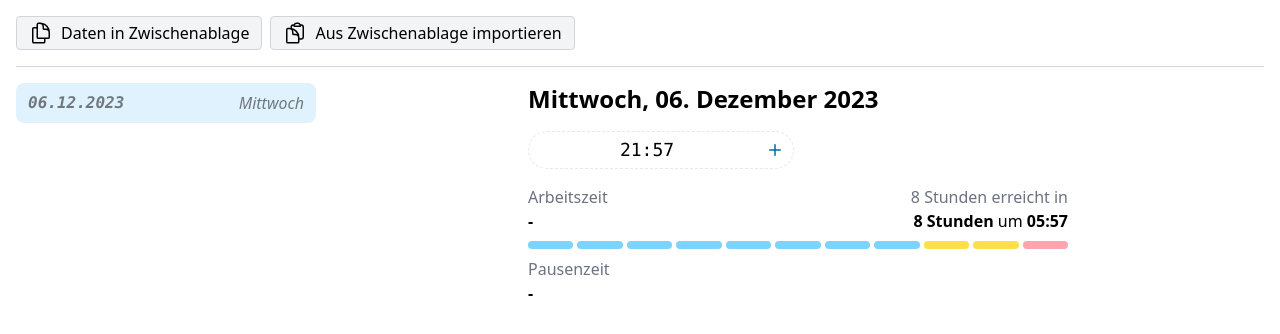
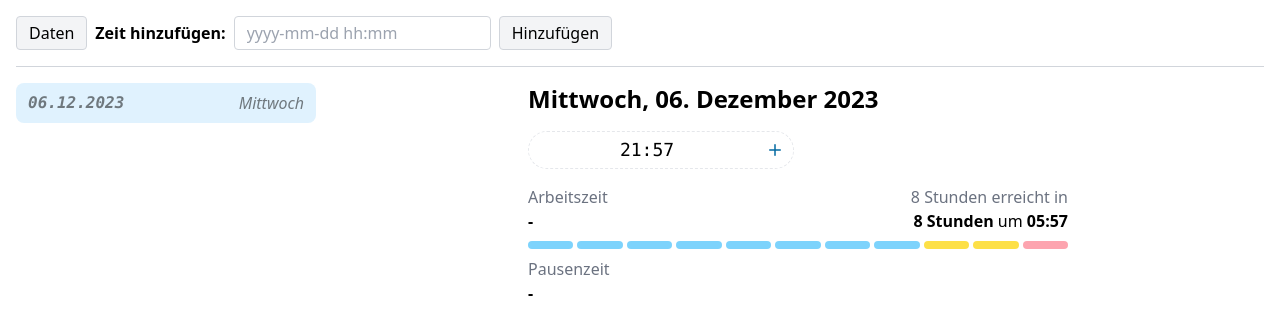
Before and after one commit to alinnert/timetracker, a Vue app: page / in a window 1280 px wide. Shown: the top 334 px of the page. Built offline with nearby package versions, Linux system fonts and the light colour scheme.

Commit message:
Add custom add time form, put im/export into menu

```diff
--- a/package.json
+++ b/package.json
@@ -13,6 +13,7 @@
     "format": "prettier --write src/"
   },
   "dependencies": {
+    "@headlessui/vue": "^1.7.16",
     "date-fns": "^2.30.0",
     "pinia": "^2.1.7",
     "vue": "^3.3.10"
--- a/src/App.vue
+++ b/src/App.vue
@@ -5,9 +5,12 @@ import DaySummary from './components/DaySummary.vue'
 import DaysList from './components/DaysList.vue'
 import TimestampList from './components/TimestampList.vue'
 import ToolbarButton from './components/ToolbarButton.vue'
+import ToolbarMenu from './components/ToolbarMenu.vue'
+import ToolbarMenuItem from './components/ToolbarMenuItem.vue'
 import UiStack from './components/UiStack.vue'
 import UiToolbar from './components/UiToolbar.vue'
 import { useTimesStore } from './stores/times'
+import AddTimestampForm from './components/AddTimestampForm.vue'
 
 const timesStore = useTimesStore()
 </script>
@@ -15,7 +18,10 @@ const timesStore = useTimesStore()
 <template>
   <div class="fixed inset-0 app-grid app-mobile-grid sm:app-desktop-grid p-4">
     <UiToolbar class="[grid-area:header]">
-      <ToolbarButton @click="timesStore.copyTimesToClipboard">
+      <ToolbarMenu>
+        <template #button>Daten</template>
+
+        <ToolbarMenuItem @click="timesStore.copyTimesToClipboard">
           <svg
             xmlns="http://www.w3.org/2000/svg"
             fill="none"
@@ -32,9 +38,9 @@ const timesStore = useTimesStore()
           </svg>
 
           Daten in Zwischenablage
-      </ToolbarButton>
+        </ToolbarMenuItem>
 
-      <ToolbarButton @click="timesStore.importTimesFromClipboard">
+        <ToolbarMenuItem @click="timesStore.importTimesFromClipboard">
           <svg
             xmlns="http://www.w3.org/2000/svg"
             fill="none"
@@ -51,19 +57,21 @@ const timesStore = useTimesStore()
           </svg>
 
           Aus Zwischenablage importieren
-      </ToolbarButton>
+        </ToolbarMenuItem>
+      </ToolbarMenu>
 
+      <AddTimestampForm></AddTimestampForm>
+
+      <template #right>
         <template v-if="timesStore.importData.length > 0">
-        {{ timesStore.importData.length }} {{ timesStore.importData.length === 1 ? 'Eintrag' : 'Einträge' }} importieren?
-        <ToolbarButton @click="timesStore.applyImport()">
-          Zusammenführen
-        </ToolbarButton>
-        <ToolbarButton @click="timesStore.applyImport(true)">
-          Ersetzen
-        </ToolbarButton>
-        <ToolbarButton @click="timesStore.abortImport()">
-          Abbrechen
-        </ToolbarButton>
+          <div class="flex items-center gap-2">
+            {{ timesStore.importData.length }}
+            {{ timesStore.importData.length === 1 ? 'Eintrag' : 'Einträge' }} importieren?
+            <ToolbarButton @click="timesStore.applyImport()"> Zusammenführen </ToolbarButton>
+            <ToolbarButton @click="timesStore.applyImport(true)"> Ersetzen </ToolbarButton>
+            <ToolbarButton @click="timesStore.abortImport()"> Abbrechen </ToolbarButton>
+          </div>
+        </template>
       </template>
     </UiToolbar>
 
--- /dev/null
+++ b/src/components/AddTimestampForm.vue
@@ -0,0 +1,71 @@
+<script setup lang="ts">
+import { useTimesStore } from '@/stores/times';
+import { ref } from 'vue';
+import TextInput from './TextInput.vue';
+import ToolbarButton from './ToolbarButton.vue';
+
+const value = ref('')
+const error = ref(false)
+
+const timesStore = useTimesStore()
+
+function handleAddClick() {
+  const regex = /^(\d\d\d\d)-(\d\d)-(\d\d) (\d\d):(\d\d)$/
+  const match = value.value.match(regex)
+
+  if (match === null) {
+    error.value = true
+    return
+  }
+
+  const [, year, month, day, hours, minutes] = match
+
+  const time = new Date(
+    Number.parseInt(year),
+    Number.parseInt(month) - 1,
+    Number.parseInt(day),
+    Number.parseInt(hours),
+    Number.parseInt(minutes),
+  )
+
+  timesStore.addTime(time)
+  value.value = ''
+}
+
+function handleErrorClose() {
+  error.value = false
+}
+</script>
+
+<template>
+  <div class="flex items-center gap-2">
+    <label for="add-timestamp-input" class="font-bold">Zeit hinzufügen:</label>
+    <TextInput id="add-timestamp-input" placeholder="yyyy-mm-dd hh:mm" v-model="value"></TextInput>
+    <ToolbarButton @click="handleAddClick">Hinzufügen</ToolbarButton>
+
+    <template v-if="error">
+      <div
+        class="flex items-center font-semibold text-sm text-red-800 bg-red-50 border border-red-300 p-0.5 rounded"
+      >
+        <div class="px-2">
+          Eingegebene Zeit ist ungültig. Zeit muss der Form "yyyy-mm-dd hh:mm" entsprechen.
+        </div>
+        <div
+          @click="handleErrorClose"
+          class="hover:bg-red-800 hover:text-white active:bg-red-700 active:text-white rounded"
+        >
+          <svg
+            xmlns="http://www.w3.org/2000/svg"
+            viewBox="0 0 20 20"
+            fill="currentColor"
+            class="w-5 h-5"
+          >
+            <path
+              d="M6.28 5.22a.75.75 0 00-1.06 1.06L8.94 10l-3.72 3.72a.75.75 0 101.06 1.06L10 11.06l3.72 3.72a.75.75 0 101.06-1.06L11.06 10l3.72-3.72a.75.75 0 00-1.06-1.06L10 8.94 6.28 5.22z"
+            />
+          </svg>
+        </div>
+      </div>
+    </template>
+  </div>
+</template>
--- /dev/null
+++ b/src/components/TextInput.vue
@@ -0,0 +1,20 @@
+<script setup lang="ts">
+defineProps<{ modelValue: string }>()
+const emit = defineEmits<{
+  (e: 'update:modelValue', value: string): void
+}>()
+
+function handleInput(event: Event) {
+  if (!(event.target instanceof HTMLInputElement)) return
+  emit('update:modelValue', event.target.value)
+}
+</script>
+
+<template>
+  <input
+    type="text"
+    class="px-3 py-1 border border-gray-300 rounded"
+    :model-value="modelValue"
+    @input="handleInput"
+  />
+</template>
--- /dev/null
+++ b/src/components/ToolbarMenu.vue
@@ -0,0 +1,22 @@
+<script setup lang="ts">
+import { Menu, MenuButton, MenuItems } from '@headlessui/vue'
+import ToolbarButton from './ToolbarButton.vue'
+</script>
+
+<template>
+  <Menu as="div" class="relative">
+    <div>
+      <MenuButton :as="ToolbarButton">
+        <slot name="button"></slot>
+      </MenuButton>
+    </div>
+
+    <MenuItems
+      class="absolute mt-1 left-0 backdrop-blur-md bg-gray-200/50 shadow-xl z-40 w-max p-2 rounded-lg"
+    >
+      <div>
+        <slot></slot>
+      </div>
+    </MenuItems>
+  </Menu>
+</template>
--- /dev/null
+++ b/src/components/ToolbarMenuItem.vue
@@ -0,0 +1,11 @@
+<script setup lang="ts">
+import { MenuItem } from '@headlessui/vue'
+</script>
+
+<template>
+  <MenuItem v-slot="{ active }" class="block w-full cursor-default">
+    <button class="flex items-center gap-2 rounded pl-2 pr-8 py-1" :class="{ 'bg-black/10': active }">
+      <slot></slot>
+    </button>
+  </MenuItem>
+</template>
--- a/src/components/UiToolbar.vue
+++ b/src/components/UiToolbar.vue
@@ -1,5 +1,9 @@
 <template>
   <div class="flex items-center gap-2 pb-4 border-b border-gray-300">
     <slot></slot>
+
+    <div class="ml-auto flex items-center gap-2">
+      <slot name="right"></slot>
+    </div>
   </div>
 </template>
```
Also changed, not shown: 1 other file (tests, documents, lock files or other folders). Lines whose indentation alone changed are shown as unchanged.
